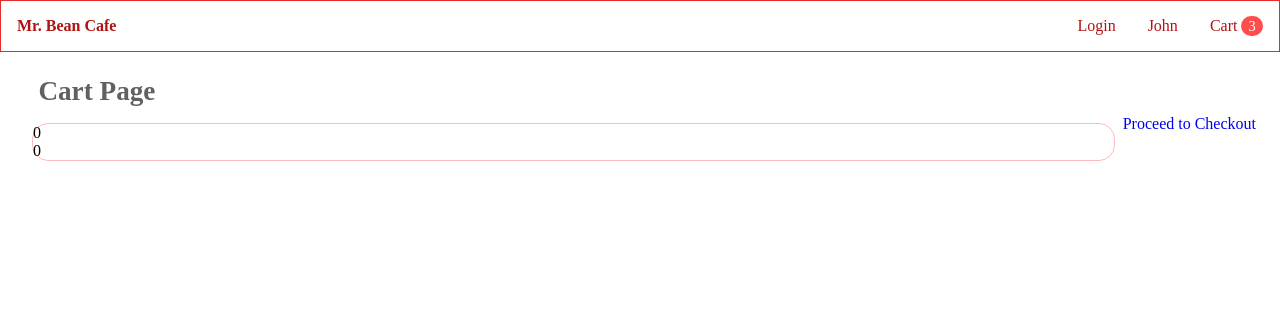
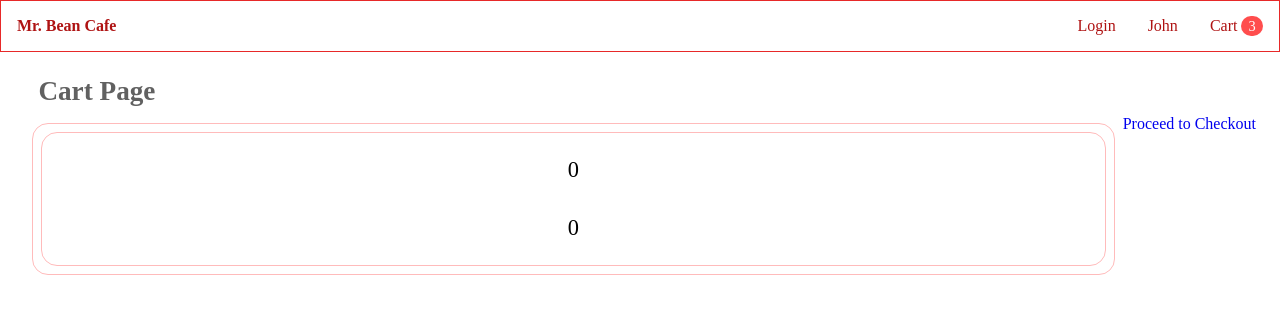
Before and after one commit to Chetana-Bhanarkar/Food-Corner, an Angular app: page /cart in a window 1280 px wide. Shown: the top 314 px of the page. Built offline with nearby package versions, Linux system fonts and the light colour scheme.

Commit message:
cart css

```diff
--- a/src/app/pages/cart/cart.component.css
+++ b/src/app/pages/cart/cart.component.css
@@ -54,3 +54,41 @@
     font-weight: 200;
 
 }
+
+li .remove-button{
+    border: none;
+    border-radius: 1rem;
+    padding: 0.5rem 1rem;
+    color: #e72929;
+    outline: none;
+    opacity: 0.7;
+}
+
+
+li .remove-button:hover{
+    cursor: pointer;
+    opacity: 1;
+}
+
+.checkout{
+    display: flex;
+    flex-direction: column;
+    justify-content: space-between;
+    align-items: center;
+    flex: 1 3;
+    height: 20rem;
+    border: 1px solid #ffbbbb;
+    border-radius: 1rem;
+    padding: 0.5rem;
+    margin: 0.5rem ;
+}
+
+.checkout>div{
+    font-size: 1.4rem;
+    margin: 1rem;
+    flex: 3;
+    display: flex;
+    flex-direction: column;
+    justify-content: center;
+    align-items: flex-start;
+}
```
